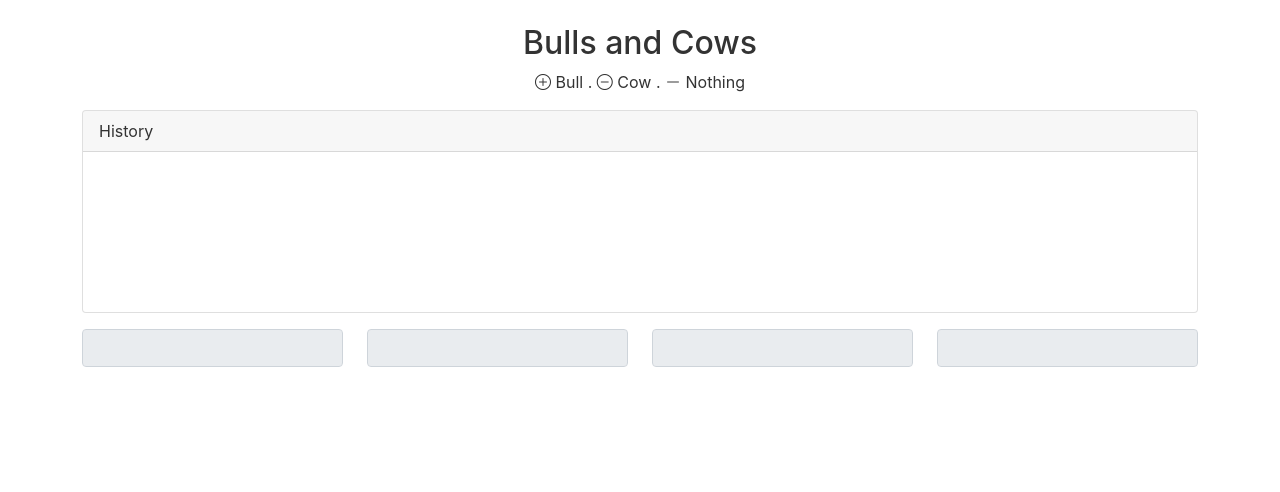
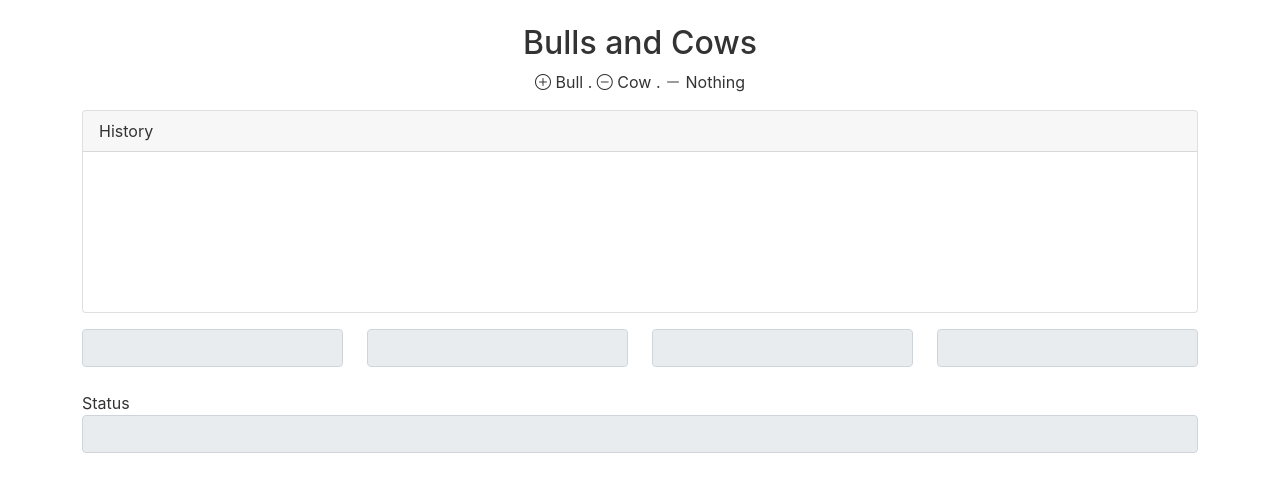
Before and after one commit to dmodena/bnc2, a Svelte app: page / in a window 1280 px wide. Shown: the top 492 px of the page. Built offline with nearby package versions, Linux system fonts and the light colour scheme.

Commit message:
Add Status

```diff
--- a/src/App.svelte
+++ b/src/App.svelte
@@ -2,10 +2,12 @@
     import GameHeader from './game/GameHeader.svelte';
     import History from './game/History.svelte';
     import GuessView from './game/GuessView.svelte';
+    import Status from './game/Status.svelte';
 </script>
 
 <div class="container">
     <GameHeader />
     <History />
     <GuessView />
+    <Status />
 </div>
--- /dev/null
+++ b/src/game/Status.svelte
@@ -0,0 +1,6 @@
+<div class="row mt-3">
+    <div class="col-12">
+    <label for="statusInput">Status</label>
+    <input type="text" class="form-control" id="statusInput" disabled>
+    </div>
+</div>
```
